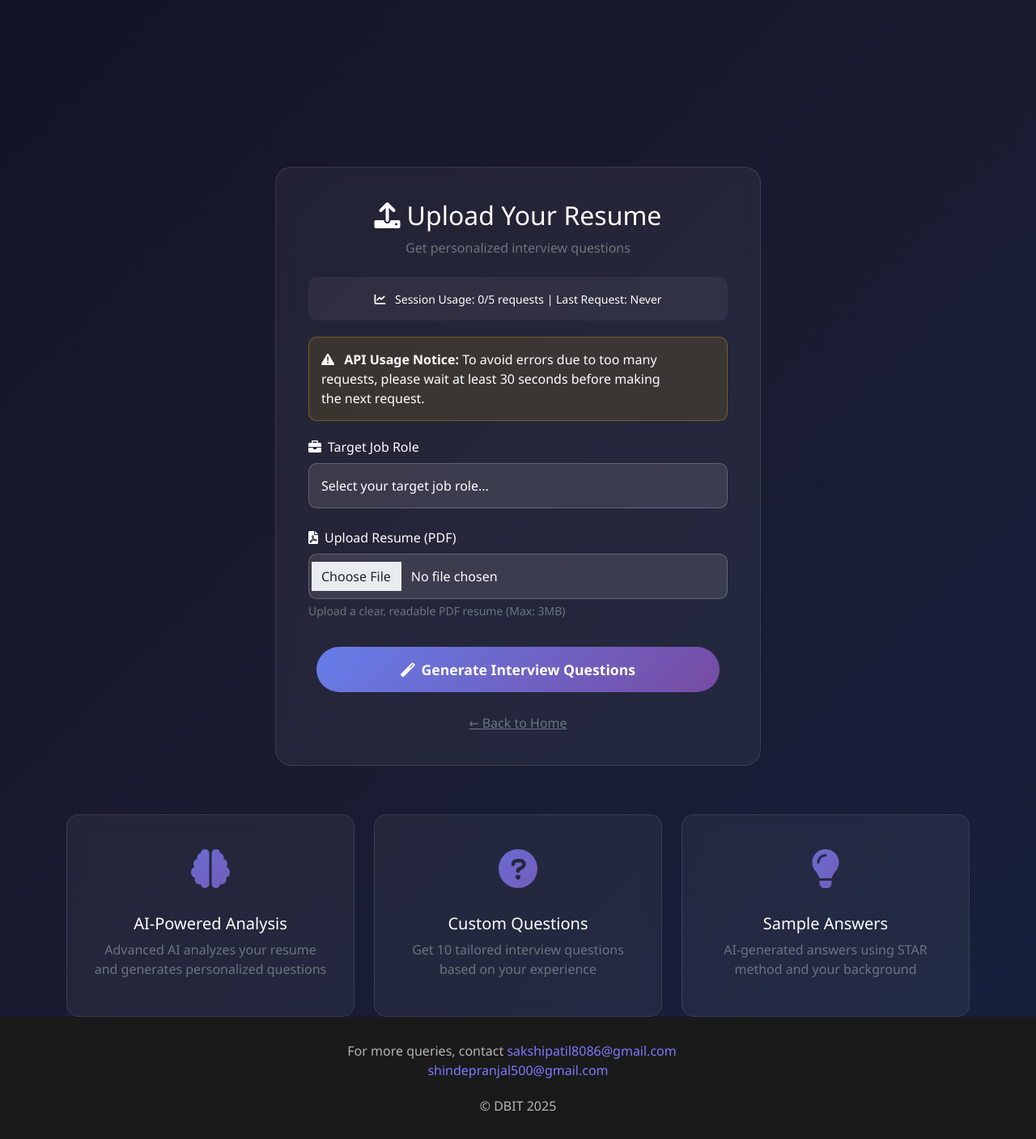
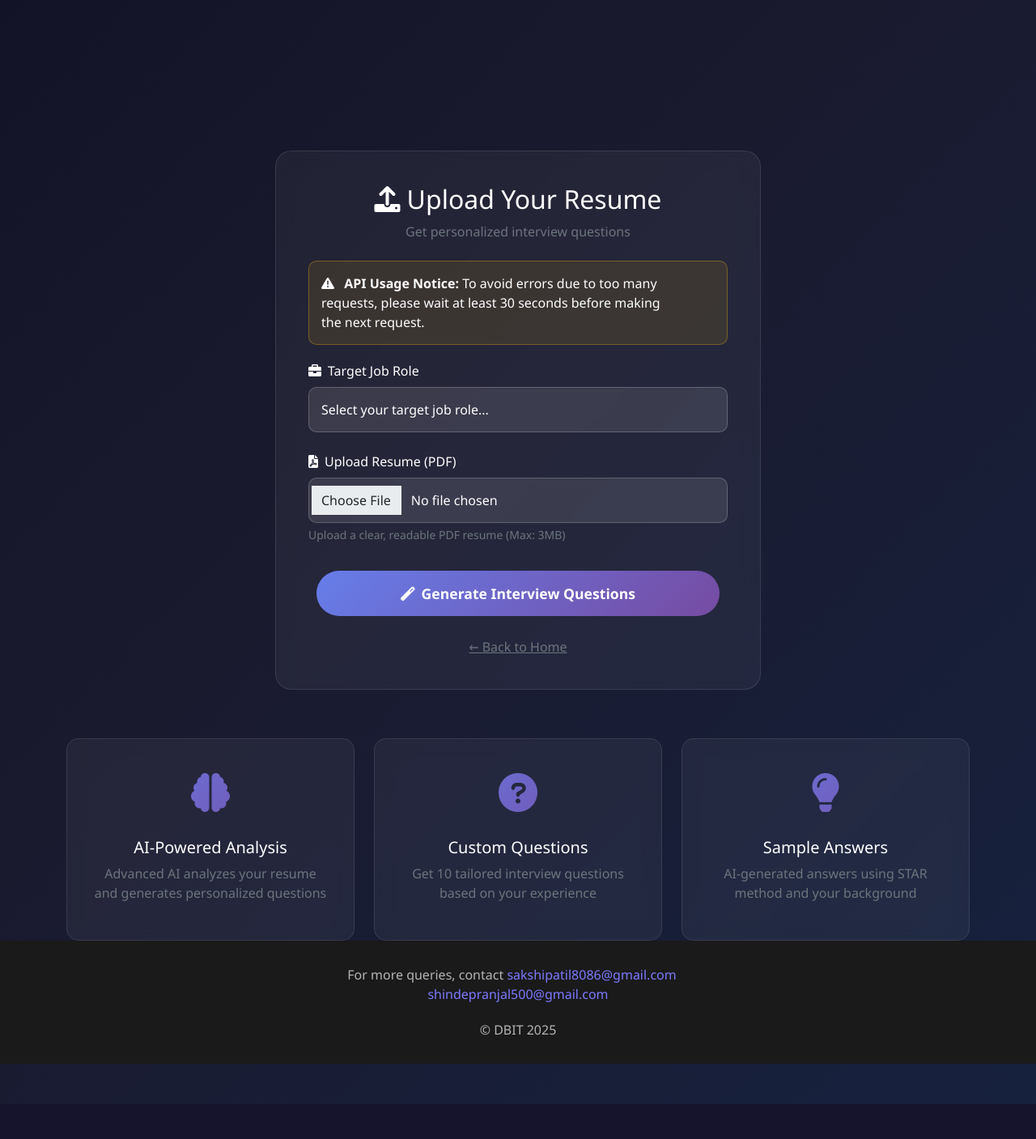
Before and after one commit to Pranjallshinde/CVGuru.Ai, a Flask app: page /predict in a window 1280 px wide. Shown: the part 672-2079 px from the top of the page at 81% size. After the commit the page ends 2036 px from the top, so only its background shows below. Run offline with Flask 3, Linux system fonts and the light colour scheme; some libraries are stand-ins or nearby versions.

Commit message:
Update predict.html

```diff
--- a/templates/predict.html
+++ b/templates/predict.html
@@ -541,7 +541,7 @@
     <div class="main-content">
         <div class="container">
             <!-- Hero Section -->
-            <div class="hero-section" style="margin-bottom: 120px; margin-top: 180px;">
+            <div class="hero-section" style="margin-bottom: 100px; margin-top: 180px;">
                 <h1 class="hero-title">Unlock the Power of AI using</h1>
                 <h2 class="hero-subtitle">CVGuru.AI - AI Tool for Resume</h2>
                 <p class="hero-description">
@@ -571,14 +571,7 @@
                     </div>
                 </div>
 
-                <!-- Usage Statistics -->
-                <div class="usage-stats" id="usageStats">
-                    <small>
-                        <i class="fas fa-chart-line me-2"></i>
-                        Session Usage: <span id="requestCount">0</span>/5 requests
-                        | Last Request: <span id="lastRequest">Never</span>
-                    </small>
-                </div>
+
 
 
 
```
